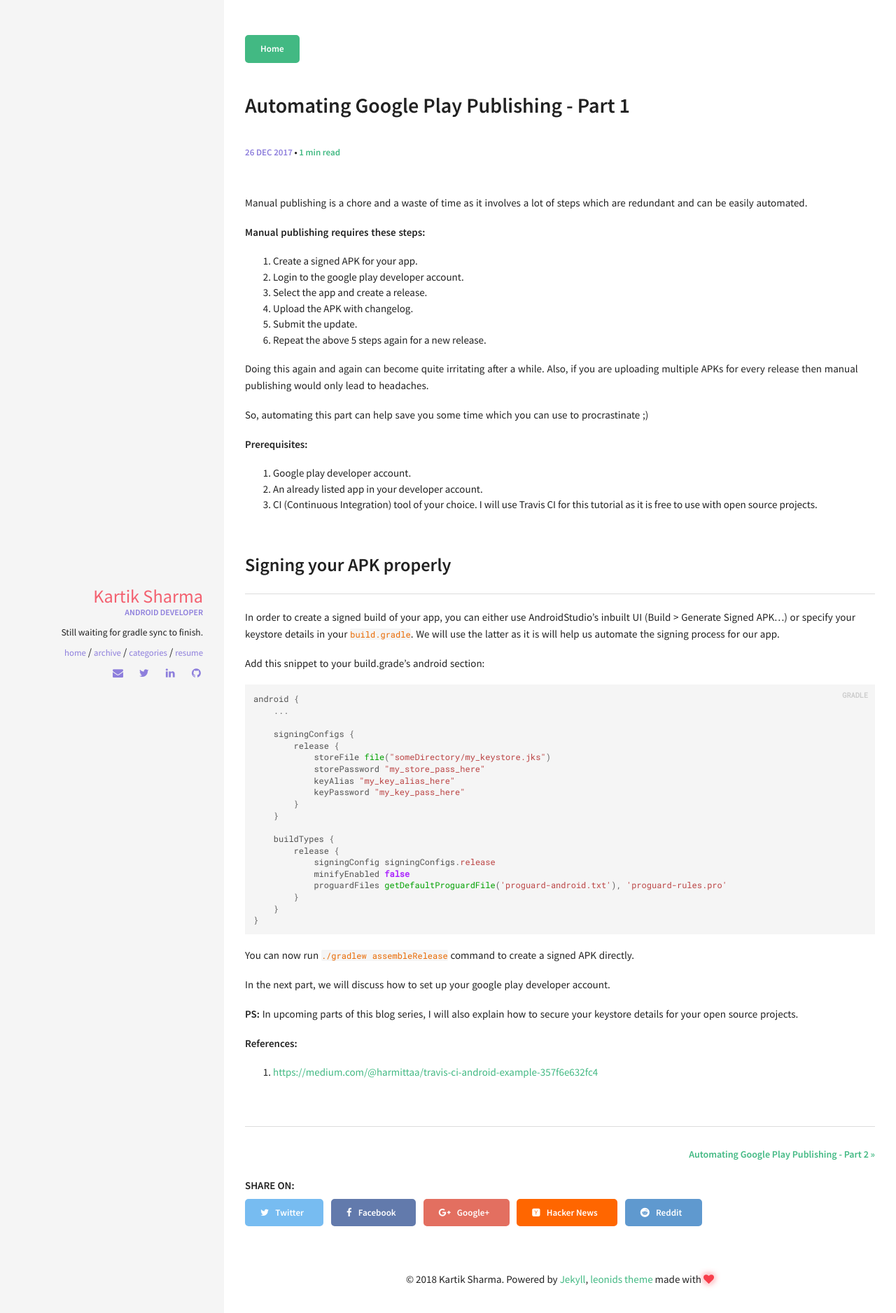
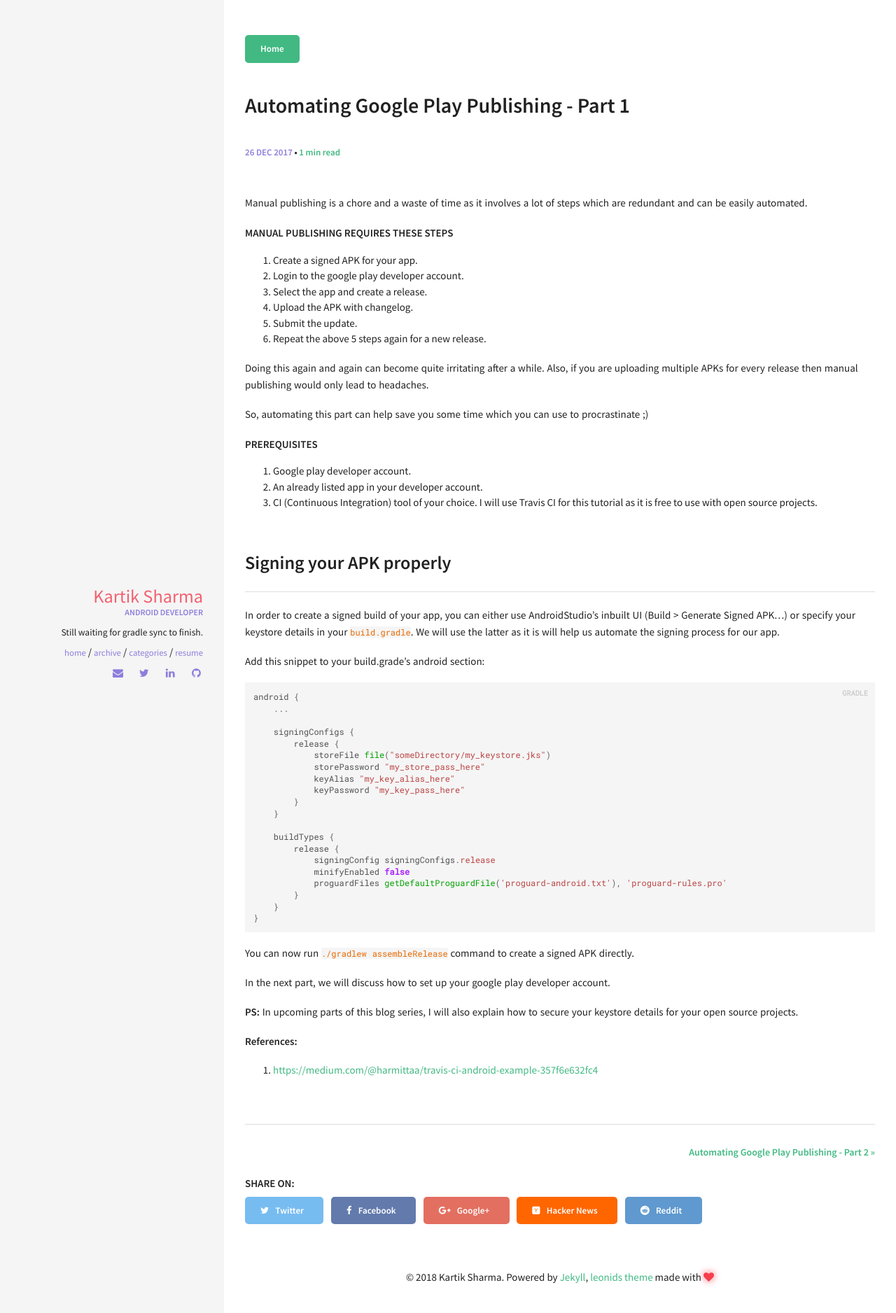
Before and after one commit to crazyhitty/www.crazyhitty.com, a Jekyll site: the page built from _posts/2017-12-26-automating-google-play-publishing-part1.md, in a window 1280 px wide. Shown: the top 1876 px of the page at 70% size. Built offline with Jekyll 4.4.1, drawn with Linux system fonts in a browser that asks for light colours; comment, search, counter and statistics services are not loaded.

```diff
--- a/_posts/2017-12-26-automating-google-play-publishing-part1.md
+++ b/_posts/2017-12-26-automating-google-play-publishing-part1.md
@@ -22,7 +23,7 @@ Doing this again and again can become quite irritating after a while. Also, if y
 
 So, automating this part can help save you some time which you can use to procrastinate ;)
 
-**Prerequisites:**
+###### Prerequisites
 
 1. Google play developer account.
 2. An already listed app in your developer account.
```
Also changed, not shown: other parts of _posts/2017-12-26-automating-google-play-publishing-part1.md (+2 -1 lines).
